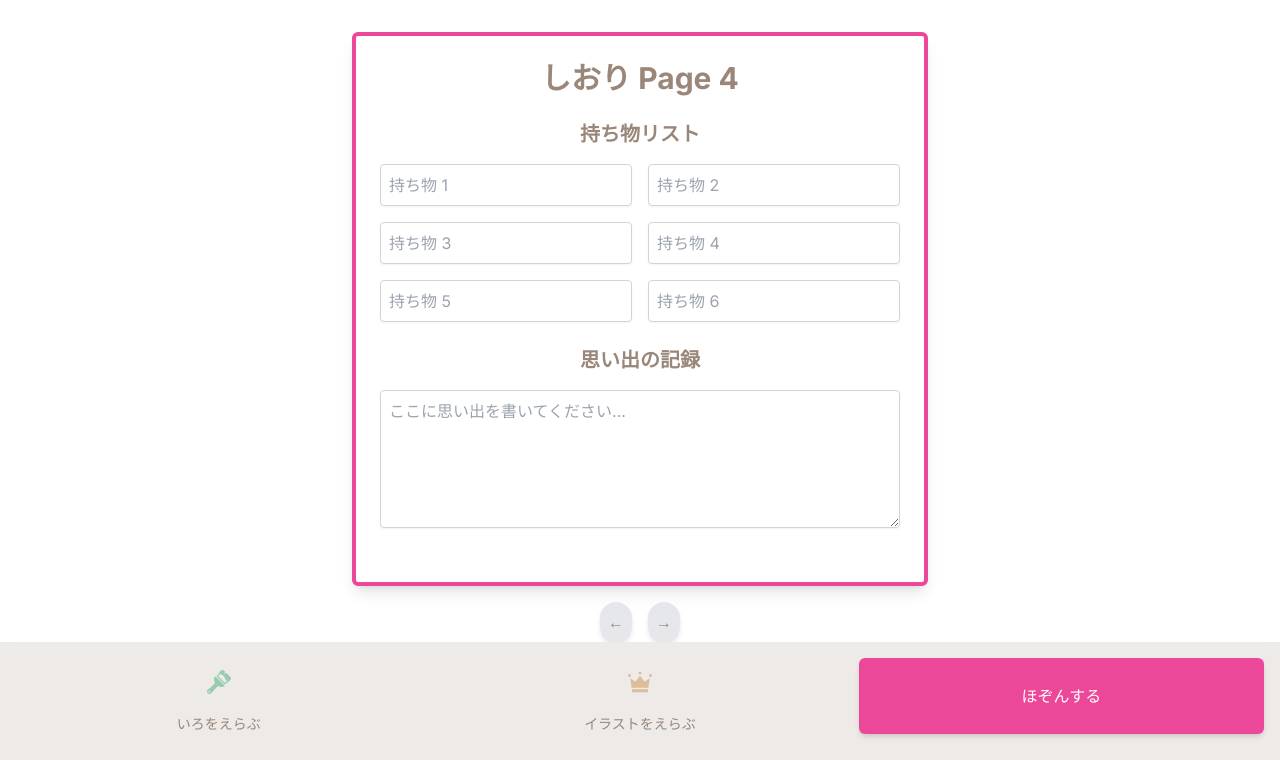
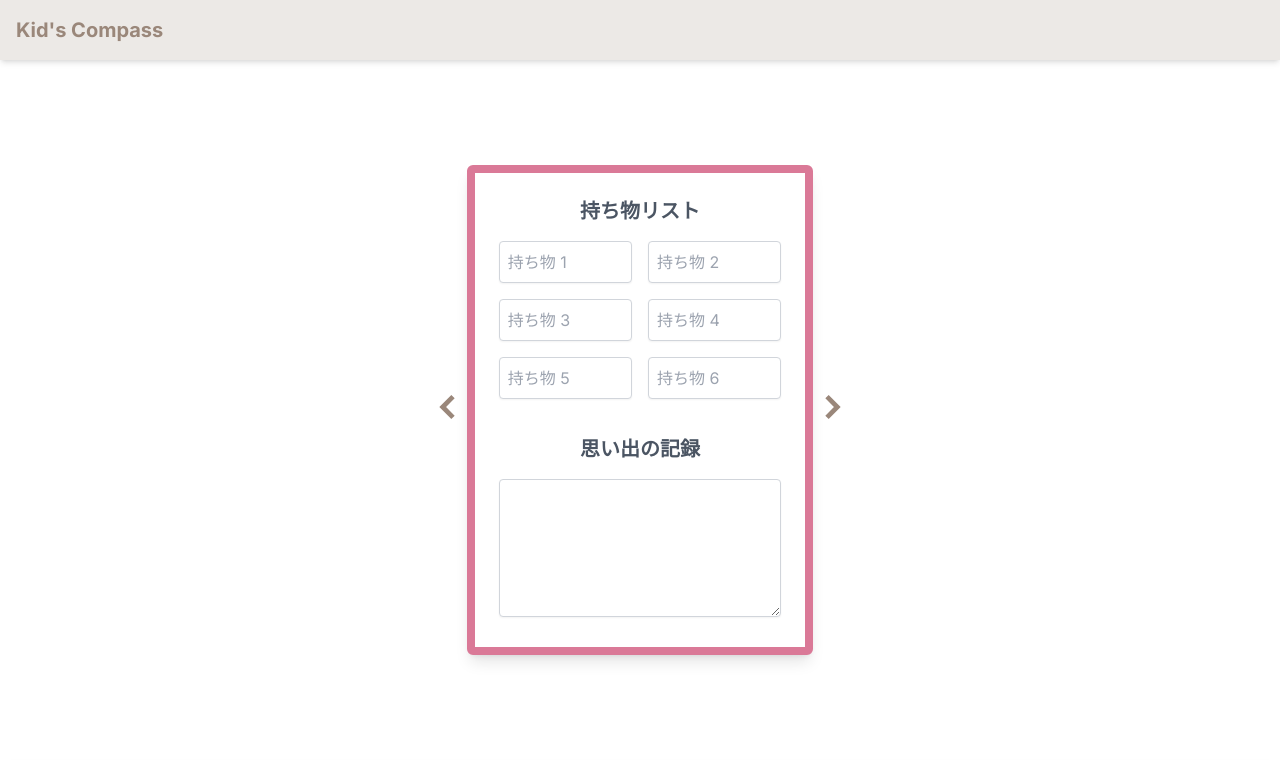
Before and after one commit to tech0mg/Hidari-Hashi, a Next.js app in the folder frontend/: page /customers/shiori/page4 in a window 1280 px wide. Shown: the top 760 px of the page. Built offline with nearby package versions, Linux system fonts and the light colour scheme.

Commit message:
矢印ボタンの位置調整など

```diff
--- a/frontend/package.json
+++ b/frontend/package.json
@@ -9,6 +9,7 @@
     "lint": "next lint"
   },
   "dependencies": {
+    "jspdf": "^2.5.2",
     "next": "15.0.2",
     "react": "18.3.1",
     "react-dom": "18.3.1"
--- a/frontend/src/app/customers/shiori/page1/page.jsx
+++ b/frontend/src/app/customers/shiori/page1/page.jsx
@@ -1,9 +1,12 @@
 "use client";
 import React, { useState, useEffect } from "react";
 import { useRouter } from "next/navigation";
-import ShioriFooterButtons from "../components/ShioriFooterButtons";//下部の共通ボタン
+import ShioriFooterButtons from "../components/ShioriFooterButtons"; // 下部の共通ボタン
 import { useColor } from "../../../context/ColorContext"; // ColorContextのインポート
 
+// アイコンのインポート修正
+import RightArrowIcon from "../../../components/icon/icon_arrow_right";
+import LeftArrowIcon from "../../../components/icon/icon_arrow_left";
 
 const ShioriPage = () => {
   const router = useRouter();
@@ -30,6 +33,8 @@ const ShioriPage = () => {
   const handleNavigation = (destination) => {
     if (destination === "next") {
       router.push("/customers/shiori/page2");
+    } else if (destination === "prev") {
+      router.push("/customers/shiori/page1");
     } else if (destination === "list-detail") {
       router.push("/customers/list/list-detail");
     } else if (destination === "list") {
@@ -40,7 +45,6 @@ const ShioriPage = () => {
   const handleSelectChange = (event) => {
     setSelectedIllustration(event.target.value);
   };
-
 
   // 色変更モーダルの開閉
   const toggleColorModal = () => {
@@ -60,12 +64,15 @@ const ShioriPage = () => {
         <h1 className="text-xl font-bold text-[#9A877A]">Kid's Compass</h1>
       </header>
 
+      {/* 上部コンテンツラッパー */}
+      <div className="relative flex items-center justify-center mt-8 w-full max-w-3xl mx-auto">
+
+
         {/* 上部コンテンツ */}
-      <div className="flex flex-col items-center mt-8">
-        <div className="border-4 border-pink-500 rounded-md p-6 bg-white shadow-lg">
-          <h1 className="text-3xl font-bold mb-4 text-center">しおりpage1</h1>
-          <p className="text-lg text-center mb-2">Produced by</p>
-          <p className="text-xl text-center font-semibold">りな</p>
+        <div className="border-8 border-[#da7997] rounded-sm p-6 bg-white shadow-lg w-full max-w-xl">
+          <h1 className="text-3xl font-bold mb-4 text-center text-gray-600">しおり</h1>
+          <p className="text-lg text-center mb-2 text-gray-600">Produced by</p>
+          <p className="text-xl text-center font-semibold text-gray-600">りな</p>
 
           {/* イラスト選択プルダウン */}
           <div className="mt-4">
@@ -100,6 +107,14 @@ const ShioriPage = () => {
             </div>
           )}
         </div>
+
+        {/* 右矢印ボタン */}
+        <button
+          className="absolute right-0 top-1/2 transform -translate-y-1/2 p-2"
+          onClick={() => handleNavigation("next")}
+        >
+          <RightArrowIcon size={24} />
+        </button>
       </div>
 
       {/* モーダルの開閉ボタン */}
@@ -116,39 +131,38 @@ const ShioriPage = () => {
       {isColorModalOpen && (
         <div className="fixed inset-0 bg-black bg-opacity-50 flex items-center justify-center z-50">
           <div className="bg-white p-6 rounded-lg shadow-lg">
-            <h2 className="text-xl font-bold mb-4 text-center">色を選択</h2>
+            <h2 className="text-xl font-bold mb-5 text-center">色をえらぶ</h2>
             <div className="grid grid-cols-3 gap-4">
-              {["bg-red-200", "bg-blue-200", "bg-green-200", "bg-yellow-200"].map(
-                (colorOption, index) => (
+              {[
+                "#da7997",
+                "#E37E88",
+                "#C2AAC5",
+                "#5F72D1",
+                "#389D63",
+                "#63C0C3",
+                "#EFB97B",
+                "#E4E872",
+                "#9A877A",
+              ].map((colorOption, index) => (
                 <button
                   key={index}
-                    className={`p-4 rounded-full ${colorOption}`}
+                  className={`p-4 rounded-full`}
+                  style={{ backgroundColor: colorOption }}
                   onClick={() => changeColor(colorOption)}
                 >
-                    {colorOption.replace("bg-", "").replace("-200", "")}
+                  {/* 色の名前は表示しません */}
                 </button>
-                )
-              )}
+              ))}
             </div>
             <button
-              className="mt-4 p-2 bg-gray-500 text-white rounded-md"
+              className="mt-7 p-2 bg-gray-400 text-white rounded-md"
               onClick={toggleColorModal}
             >
-              閉じる
+              とじる
             </button>
           </div>
         </div>
       )}
-
-        {/* 次へボタン */}
-        <div className="mt-4">
-        <button
-          className="p-2 bg-gray-200 rounded-full shadow-md"
-          onClick={() => handleNavigation("next")}
-        >
-          →
-        </button>
-      </div>
 
       {/* 下部ボタン */}
       <ShioriFooterButtons handleNavigation={handleNavigation} />
--- a/frontend/src/app/customers/shiori/page2/page.jsx
+++ b/frontend/src/app/customers/shiori/page2/page.jsx
@@ -3,6 +3,8 @@ import React from "react";
 import { useRouter } from "next/navigation";
 import ShioriFooterButtons from "../components/ShioriFooterButtons"; // 下部の共通ボタン
 import { useColor } from "../../../context/ColorContext"; // ColorContextのインポート
+import LeftArrowIcon from "../../../components/icon/icon_arrow_left"; // 左矢印アイコン
+import RightArrowIcon from "../../../components/icon/icon_arrow_right"; // 右矢印アイコン
 
 const ShioriPage2 = () => {
   const router = useRouter();
@@ -22,15 +24,20 @@ const ShioriPage2 = () => {
 
   return (
     <div id="page2" className={`flex flex-col items-center justify-between min-h-screen ${shioriColor}`}>
+      {/* ヘッダー */}
+      <header className="bg-[#ECE9E6] shadow-md p-4 flex justify-between items-center w-full">
+        <h1 className="text-xl font-bold text-[#9A877A]">Kid's Compass</h1>
+      </header>
       {/* 上部コンテンツ */}
-      <div className="flex flex-col items-center mt-8">
-        <div className="border-4 border-pink-500 rounded-md p-6 bg-white shadow-lg w-full max-w-2xl">
-          <h1 className="text-3xl font-bold mb-4 text-center">しおりpage2</h1>
-
+      <div className="relative flex justify-center items-center mt-8 w-full">
+        {/* ラッパー追加 */}
+        <div className="relative flex w-full max-w-2xl">
+          {/* コンテンツ */}
+          <div className="border-8 border-[#da7997] rounded-md p-6 bg-white shadow-lg w-full">
             {/* スケジュール */}
             <div className="mt-6 mb-8">
-            <h2 className="text-xl font-bold text-center mb-4">スケジュール</h2>
-            <div className="border-t-2 border-b-2 border-gray-300 py-4 px-6 text-left text-sm">
+              <h2 className="text-xl font-bold text-center mb-4 text-gray-600">スケジュール</h2>
+              <div className="border-t-2 border-b-2 border-gray-300 py-4 px-6 text-left text-sm text-gray-600">
                 <p>9:00 出発</p>
                 <p>9:29 香椎駅</p>
                 <p>9:45 海ノ中道駅</p>
@@ -45,9 +52,9 @@ const ShioriPage2 = () => {
 
             {/* 目的地 */}
             <div>
-            <h2 className="text-xl font-bold text-center mb-4">目的地</h2>
-            <div className="border-t-2 border-b-2 border-gray-300 py-4 px-6 text-left text-sm">
-              <h3 className="font-bold mb-2">マリンワールド海の中道</h3>
+              <h2 className="text-xl font-bold text-center mb-4 text-gray-600">目的地</h2>
+              <div className="border-t-2 border-b-2 border-gray-300 py-4 px-6 text-left text-sm text-gray-600">
+                <h3 className="font-bold mb-2 text-gray-600">マリンワールド海の中道</h3>
                 <p>
                   マリンワールドは、福岡にある大きな水族館です。ここでは海の中を探検しているかのような気分になれるエキサイティングなスポットがたくさんあります！
                 </p>
@@ -57,24 +64,21 @@ const ShioriPage2 = () => {
               </div>
             </div>
           </div>
+
+          {/* 戻るボタン（左矢印） */}
+          <div className="absolute top-1/2 -left-10 transform -translate-y-1/2">
+            <button onClick={() => handleNavigation("prev")}>
+              <LeftArrowIcon size={24} />
+            </button>
           </div>
 
-      {/* 戻るボタンと次へボタン */}
-      <div className="mt-4 flex space-x-4">
-        {/* 戻るボタン */}
-        <button
-          className="p-2 bg-gray-200 rounded-full shadow-md"
-          onClick={() => handleNavigation("prev")}
-        >
-          ←
+          {/* 次へボタン（右矢印） */}
+          <div className="absolute top-1/2 -right-10 transform -translate-y-1/2">
+            <button onClick={() => handleNavigation("next")}>
+              <RightArrowIcon size={24} />
             </button>
-        {/* 次へボタン */}
-        <button
-          className="p-2 bg-gray-200 rounded-full shadow-md"
-          onClick={() => handleNavigation("next")}
-        >
-          →
-        </button>
+          </div>
+        </div>
       </div>
 
       {/* 下部ボタン */}
--- a/frontend/src/app/customers/shiori/page3/page.jsx
+++ b/frontend/src/app/customers/shiori/page3/page.jsx
@@ -3,16 +3,19 @@ import React from "react";
 import { useRouter } from "next/navigation";
 import ShioriFooterButtons from "../components/ShioriFooterButtons"; // 下部の共通ボタン
 import { useColor } from "../../../context/ColorContext"; // ColorContextのインポート
+import LeftArrowIcon from "../../../components/icon/icon_arrow_left"; // 左矢印アイコン
+import RightArrowIcon from "../../../components/icon/icon_arrow_right"; // 右矢印アイコン
 
 const ShioriPage3 = () => {
   const router = useRouter();
   const { shioriColor } = useColor(); // Contextから色を取得
 
+  // ページ遷移ハンドラー
   const handleNavigation = (destination) => {
     if (destination === "next") {
-      router.push("/customers/shiori/page4"); // 次のページへのリンクを指定
+      router.push("/customers/shiori/page4");
     } else if (destination === "prev") {
-        router.push("/customers/shiori/page2"); // 前のページへのリンク
+      router.push("/customers/shiori/page2");
     } else if (destination === "list-detail") {
       router.push("/customers/list/list-detail");
     } else if (destination === "list") {
@@ -22,35 +25,46 @@ const ShioriPage3 = () => {
 
   return (
     <div id="page3" className={`flex flex-col items-center justify-between min-h-screen ${shioriColor}`}>
-      {/* 上部コンテンツ */}
-      <div className="flex flex-col items-center mt-8 w-full max-w-2xl">
-        <div className="border-4 border-pink-500 rounded-md p-6 bg-white shadow-lg w-full">
-          <h1 className="text-3xl font-bold mb-4 text-center">しおりpage3</h1>
-
-          {/* 天気予報 */}
-          <div className="mb-6">
-            <h2 className="text-xl font-bold mb-4 text-center">天気予報</h2>
-            <div className="border-2 border-gray-300 p-4 rounded-lg bg-gray-50">
-              <p className="text-sm">
+      {/* ヘッダー */}
+      <header className="bg-[#ECE9E6] shadow-md p-4 flex justify-between items-center w-full">
+        <h1 className="text-xl font-bold text-[#9A877A]">Kid's Compass</h1>
+      </header>
+      {/* 上部コンテンツ（ラッパー + 矢印アイコンの配置） */}
+      <div className="relative flex justify-center items-center w-full h-[calc(100vh-100px)]">
+        {/* コンテンツ全体のラッパー */}
+        <div
+          className="relative bg-white shadow-lg border-8 border-[#da7997] rounded-md"
+          style={{
+            aspectRatio: "210 / 297", // A4の比率
+            height: "70%", // 高さを親要素に合わせる
+            maxWidth: "calc(100vh * 210 / 297)", // 幅を高さに合わせてA4比率を維持
+          }}
+        >
+          <div className="p-6 w-full h-full flex flex-col justify-between">
+            {/* 天気予報セクション */}
+            <div className="mb-4"> {/* 余白を減らしました */}
+              <h2 className="text-xl font-bold mb-3 text-center text-gray-600">天気予報</h2>
+              <div className="border-2 border-gray-300 p-4 rounded-lg bg-gray-50 w-full">
+                <p className="text-sm text-gray-600">
                   <span className="font-bold">現在の天気：</span> 晴れ
                 </p>
-              <p className="text-sm">
+                <p className="text-sm text-gray-600">
                   <span className="font-bold">気温：</span> 25°C
                 </p>
-              <p className="text-sm">
+                <p className="text-sm text-gray-600">
                   <span className="font-bold">降水確率：</span> 10%
                 </p>
               </div>
             </div>
 
-          {/* 地図経路 */}
+            {/* 地図セクション */}
             <div>
-            <h2 className="text-xl font-bold mb-4 text-center">地図経路</h2>
-            <div className="border-2 border-gray-300 p-4 rounded-lg bg-gray-50">
+              <h2 className="text-xl font-bold mb-3 text-center text-gray-600">地図経路</h2>
+              <div className="border-2 border-gray-300 p-4 rounded-lg bg-gray-50 w-full">
                 <iframe
                   src="https://www.google.com/maps/embed?pb=!1m18!1m12!1m3!1d3240.774308328819!2d139.69170601524733!3d35.68948738019181!2m3!1f0!2f0!3f0!3m2!1i1024!2i768!4f13.1!3m3!1m2!1s0x60188c0b0a1a8e8d%3A0x60188c0b0a1a8e8d!2z44CSMTMxLTAwNDMg5p2x5Lqs6YO95paw5a6_5Yy65pyo6L6G5qOu44GV44KT44Go44GE44G-44Gn44GZ44Gf44O85YyX5rOJ5aSa5Yy65p2k55u05paw5biC!5e0!3m2!1sen!2sjp!4v1635784553877!5m2!1sen!2sjp"
                   width="100%"
-                height="250"
+                  height="200"
                   style={{ border: 0 }}
                   allowFullScreen=""
                   loading="lazy"
@@ -59,27 +73,24 @@ const ShioriPage3 = () => {
               </div>
             </div>
           </div>
-      </div>
 
-      {/* 戻るボタンと次へボタン */}
-      <div className="mt-4 flex space-x-4">
-        {/* 戻るボタン */}
-        <button
-          className="p-2 bg-gray-200 rounded-full shadow-md"
-          onClick={() => handleNavigation("prev")}
-        >
-          ←
-        </button>
-        {/* 次へボタン */}
-        <button
-          className="p-2 bg-gray-200 rounded-full shadow-md"
-          onClick={() => handleNavigation("next")}
-        >
-          →
+          {/* 戻るボタン（左矢印） */}
+          <div className="absolute top-1/2 -left-10 transform -translate-y-1/2">
+            <button onClick={() => handleNavigation("prev")}>
+              <LeftArrowIcon size={24} />
             </button>
           </div>
 
-      {/* 下部ボタン */}
+          {/* 次へボタン（右矢印） */}
+          <div className="absolute top-1/2 -right-10 transform -translate-y-1/2">
+            <button onClick={() => handleNavigation("next")}>
+              <RightArrowIcon size={24} />
+            </button>
+          </div>
+        </div>
+      </div>
+
+      {/* 下部ボタンセクション */}
       <ShioriFooterButtons handleNavigation={handleNavigation} />
     </div>
   );
--- a/frontend/src/app/customers/shiori/page4/page.jsx
+++ b/frontend/src/app/customers/shiori/page4/page.jsx
@@ -3,6 +3,8 @@ import React, { useState } from "react";
 import { useRouter } from "next/navigation";
 import ShioriFooterButtons from "../components/ShioriFooterButtons"; // 下部の共通ボタン
 import { useColor } from "../../../context/ColorContext"; // ColorContextのインポート
+import LeftArrowIcon from "../../../components/icon/icon_arrow_left"; // 左矢印アイコン
+import RightArrowIcon from "../../../components/icon/icon_arrow_right"; // 右矢印アイコン
 
 const ShioriPage4 = () => {
   const router = useRouter();
@@ -10,9 +12,10 @@ const ShioriPage4 = () => {
   const [items, setItems] = useState(["", "", "", "", "", ""]); // 持ち物リスト初期値
   const [memory, setMemory] = useState(""); // 思い出の記録初期値
 
+  // ページ遷移ハンドラー
   const handleNavigation = (destination) => {
     if (destination === "prev") {
-      router.push("/customers/shiori/page3"); // 前のページへのリンク
+      router.push("/customers/shiori/page3");
     } else if (destination === "next") {
       router.push("/customers/shiori/page5");
     } else if (destination === "list-detail") {
@@ -30,15 +33,27 @@ const ShioriPage4 = () => {
 
   return (
     <div id="page4" className={`flex flex-col items-center justify-between min-h-screen ${shioriColor}`}>
-      {/* 上部コンテンツ */}
-      <div className="flex flex-col items-center mt-8">
-        <div className="border-4 border-pink-500 rounded-md p-6 bg-white shadow-lg w-full max-w-2xl">
-          <h1 className="text-3xl font-bold mb-6 text-center">しおり Page 4</h1>
+      {/* ヘッダー */}
+      <header className="bg-[#ECE9E6] shadow-md p-4 flex justify-between items-center w-full">
+        <h1 className="text-xl font-bold text-[#9A877A]">Kid's Compass</h1>
+      </header>
 
-          {/* 持ち物リスト */}
-          <div className="mb-6">
-            <h2 className="text-xl font-bold text-center mb-4">持ち物リスト</h2>
-            <div className="grid grid-cols-2 gap-4">
+      {/* 上部コンテンツ（ラッパー + 矢印アイコンの配置） */}
+      <div className="relative flex justify-center items-center w-full h-[calc(100vh-100px)]">
+        {/* コンテンツ全体のラッパー */}
+        <div
+          className="relative bg-white shadow-lg border-8 border-[#da7997] rounded-md"
+          style={{
+            aspectRatio: "210 / 297", // A4の比率
+            height: "70%", // 高さを親要素に合わせる
+            maxWidth: "calc(100vh * 210 / 297)", // 幅を高さに合わせてA4比率を維持
+          }}
+        >
+          <div className="p-6 w-full h-full flex flex-col justify-between">
+            {/* 持ち物リストセクション */}
+            <div className="mb-4">
+              <h2 className="text-xl font-bold text-center mb-4 text-gray-600">持ち物リスト</h2>
+              <div className="grid grid-cols-2 gap-4 text-gray-600">
                 {items.map((item, index) => (
                   <input
                     key={index}
@@ -52,38 +67,35 @@ const ShioriPage4 = () => {
               </div>
             </div>
 
-          {/* 思い出の記録 */}
-          <div className="mb-6">
-            <h2 className="text-xl font-bold text-center mb-4">思い出の記録</h2>
+            {/* 思い出の記録セクション */}
+            <div>
+              <h2 className="text-xl font-bold text-center mb-4 text-gray-600">思い出の記録</h2>
               <textarea
                 value={memory}
                 onChange={(e) => setMemory(e.target.value)}
-              placeholder="ここに思い出を書いてください..."
                 rows={5}
                 className="p-2 border border-gray-300 rounded shadow-sm w-full"
               ></textarea>
             </div>
           </div>
-      </div>
 
-      {/* 戻るボタン */}
-      <div className="mt-4 flex space-x-4">
-        <button
-          className="p-2 bg-gray-200 rounded-full shadow-md"
-          onClick={() => handleNavigation("prev")}
-        >
-          ←
-        </button>
-        {/* 次へボタン */}
-        <button
-          className="p-2 bg-gray-200 rounded-full shadow-md"
-          onClick={() => handleNavigation("next")}
-        >
-          →
+          {/* 戻るボタン（左矢印） */}
+          <div className="absolute top-1/2 -left-10 transform -translate-y-1/2">
+            <button onClick={() => handleNavigation("prev")}>
+              <LeftArrowIcon size={24} />
             </button>
           </div>
 
-      {/* 下部ボタン */}
+          {/* 次へボタン（右矢印） */}
+          <div className="absolute top-1/2 -right-10 transform -translate-y-1/2">
+            <button onClick={() => handleNavigation("next")}>
+              <RightArrowIcon size={24} />
+            </button>
+          </div>
+        </div>
+      </div>
+
+      {/* 下部ボタンセクション */}
       <ShioriFooterButtons handleNavigation={handleNavigation} />
     </div>
   );
```
Also changed, not shown: frontend/src/app/customers/shiori/components/ShioriFooterButtons.jsx (line endings or trailing spaces), 1 other file (tests, documents, lock files or other folders). Lines whose indentation alone changed are shown as unchanged.
